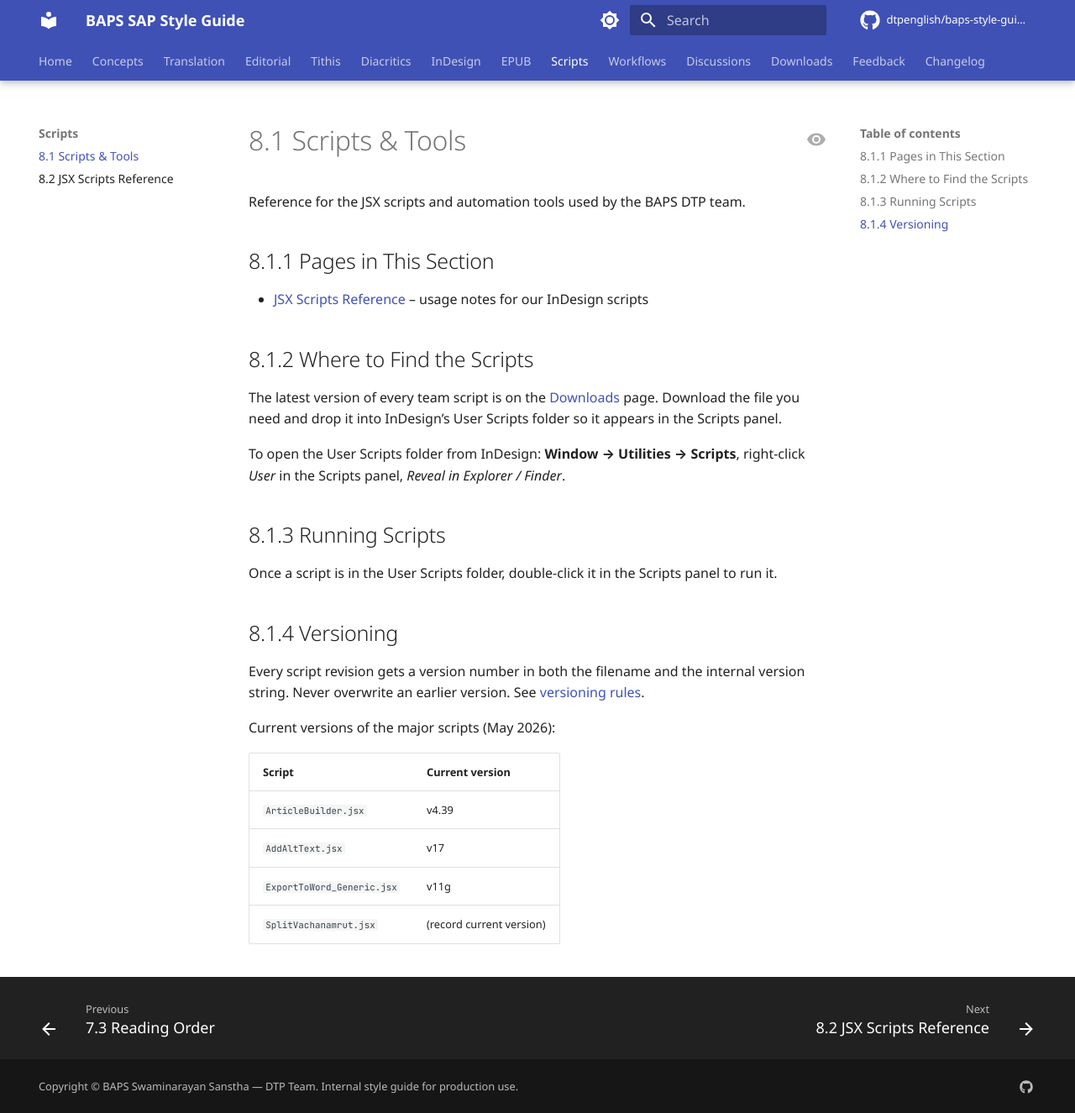
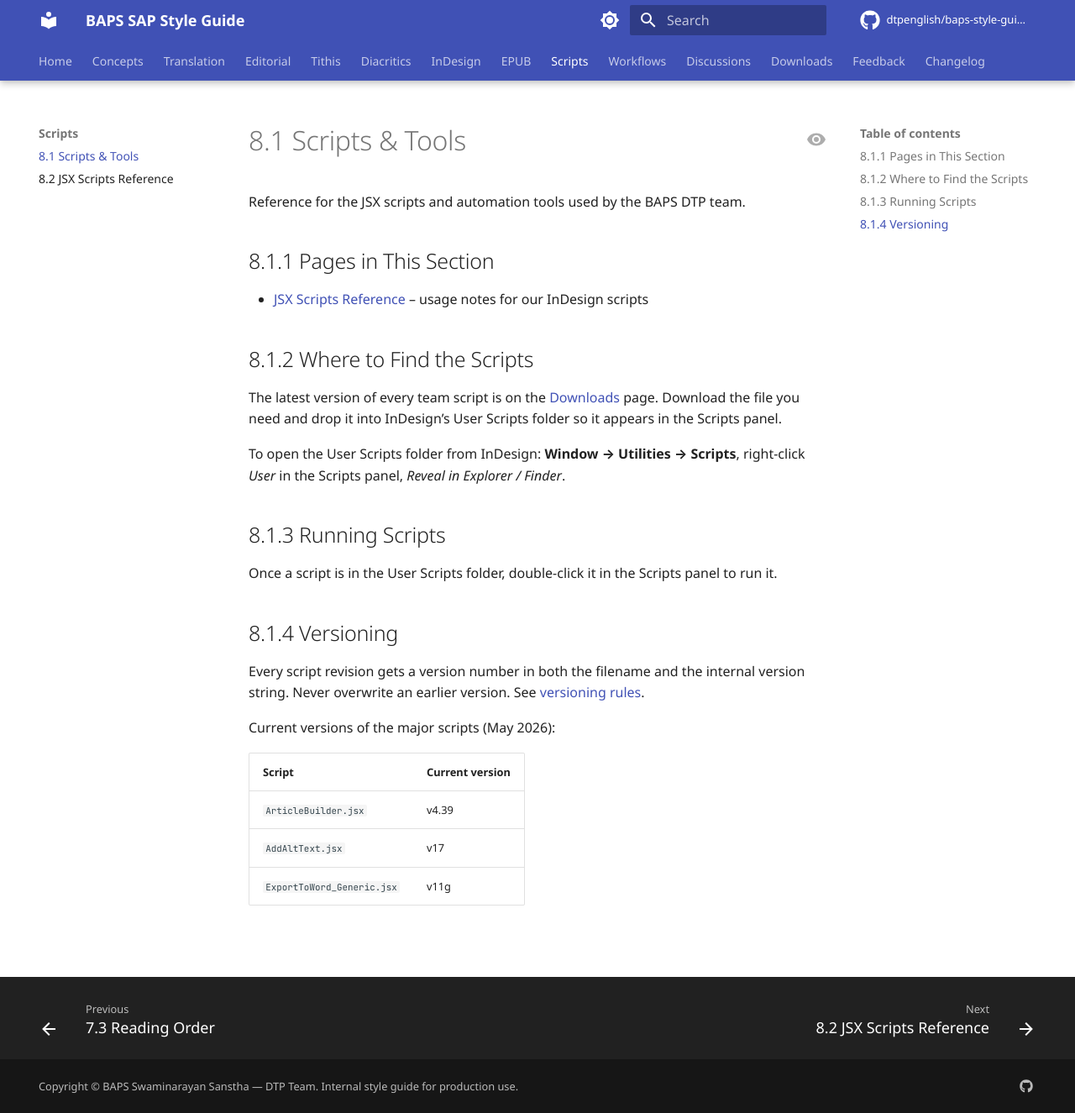
Before and after one commit to dtpenglish/baps-style-guide, an MkDocs documentation site: the page built from docs/scripts/index.md, in a window 1280 px wide and 1325 px high. Shown: the whole window at 84% size. Built offline with MkDocs 1.6.1 and Material for MkDocs 9.7.7, drawn with Linux system fonts in a browser that asks for light colours; comment, search, counter and statistics services are not loaded; the version menu is left out.

Commit message:
8.1.4: remove SplitVachanamrut.jsx row from current-versions table
Co-Authored-By: Claude Opus 4.7 (1M context) <noreply@anthropic.com>

```diff
--- a/docs/scripts/index.md
+++ b/docs/scripts/index.md
@@ -22,4 +22,3 @@ Current versions of the major scripts (May 2026):
 | `ArticleBuilder.jsx` | v4.39 |
 | `AddAltText.jsx` | v17 |
 | `ExportToWord_Generic.jsx` | v11g |
-| `SplitVachanamrut.jsx` | (record current version) |
```
